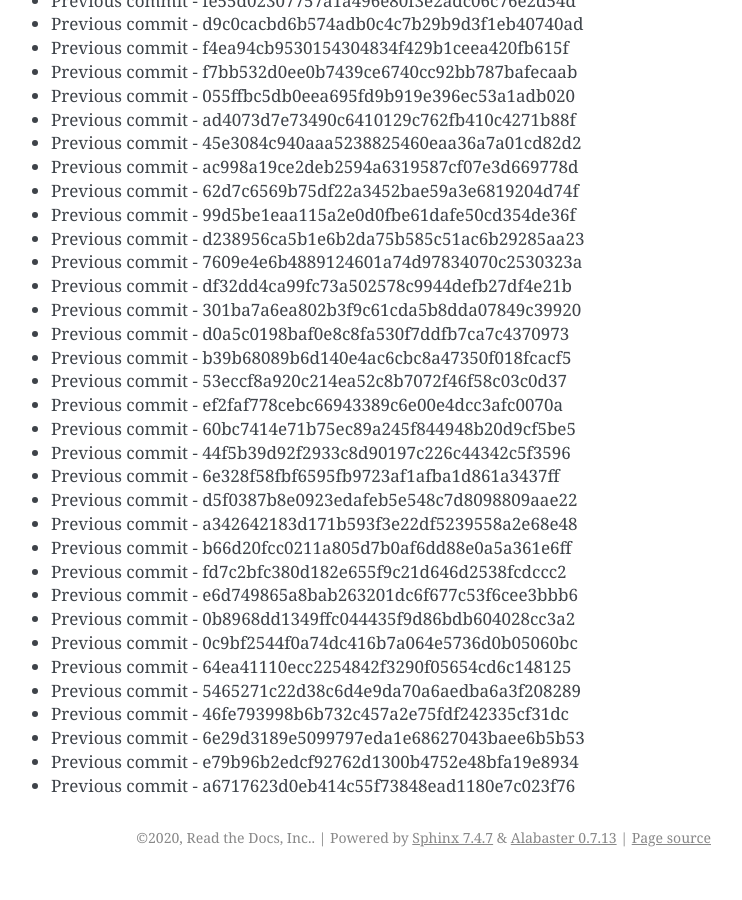
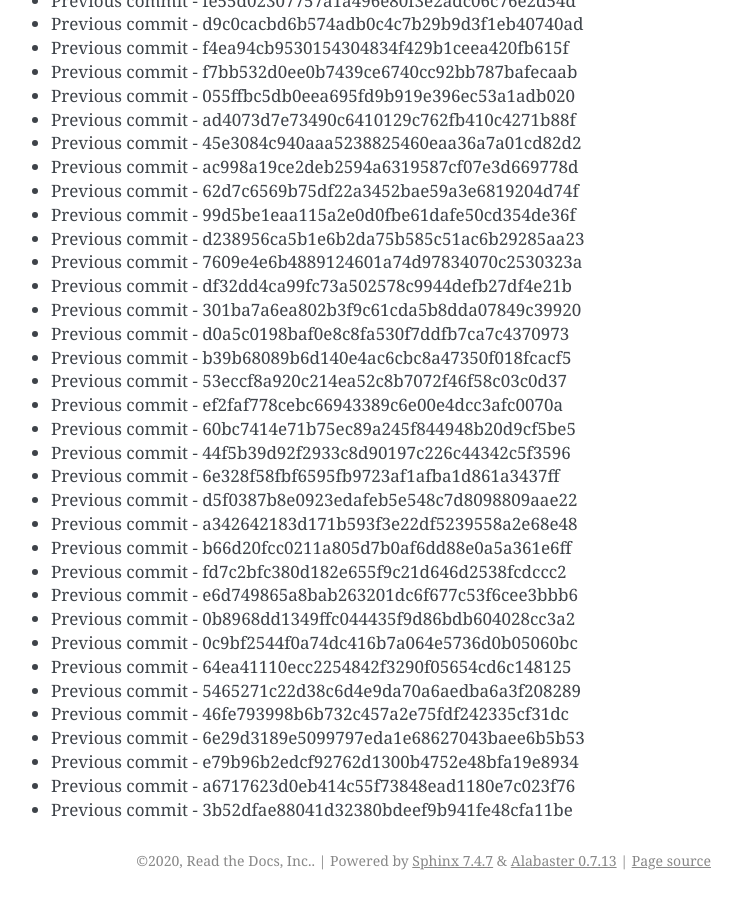
Before and after one commit to readthedocs/rtd-git-stresstest, a Sphinx documentation site: the page built from docs/updates.rst, in a window 1280 px wide and 900 px high, scrolled down 61456 px. Shown: the whole window, without its empty margins (399-1141 px from the left). Built offline with Sphinx 7.4.7, drawn with Linux system fonts in a browser that asks for light colours; before the commit the page ends 62333 px from its top, so only the background shows below that.

Commit message:
Generating commit from previous: 3b52dfae88041d32380bdeef9b941fe48cfa11be

```diff
--- a/docs/updates.rst
+++ b/docs/updates.rst
@@ -2614,3 +2614,4 @@ It can be tested for any performance characteristics.
 * Previous commit - 6e29d3189e5099797eda1e68627043baee6b5b53
 * Previous commit - e79b96b2edcf92762d1300b4752e48bfa19e8934
 * Previous commit - a6717623d0eb414c55f73848ead1180e7c023f76
+* Previous commit - 3b52dfae88041d32380bdeef9b941fe48cfa11be
```
